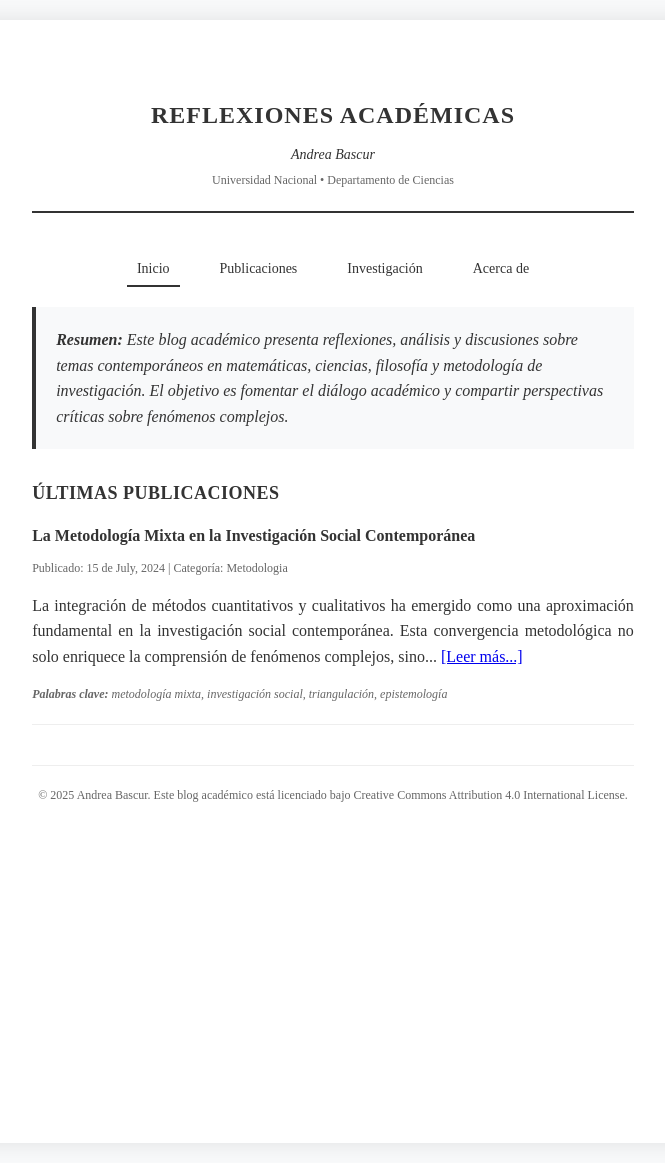
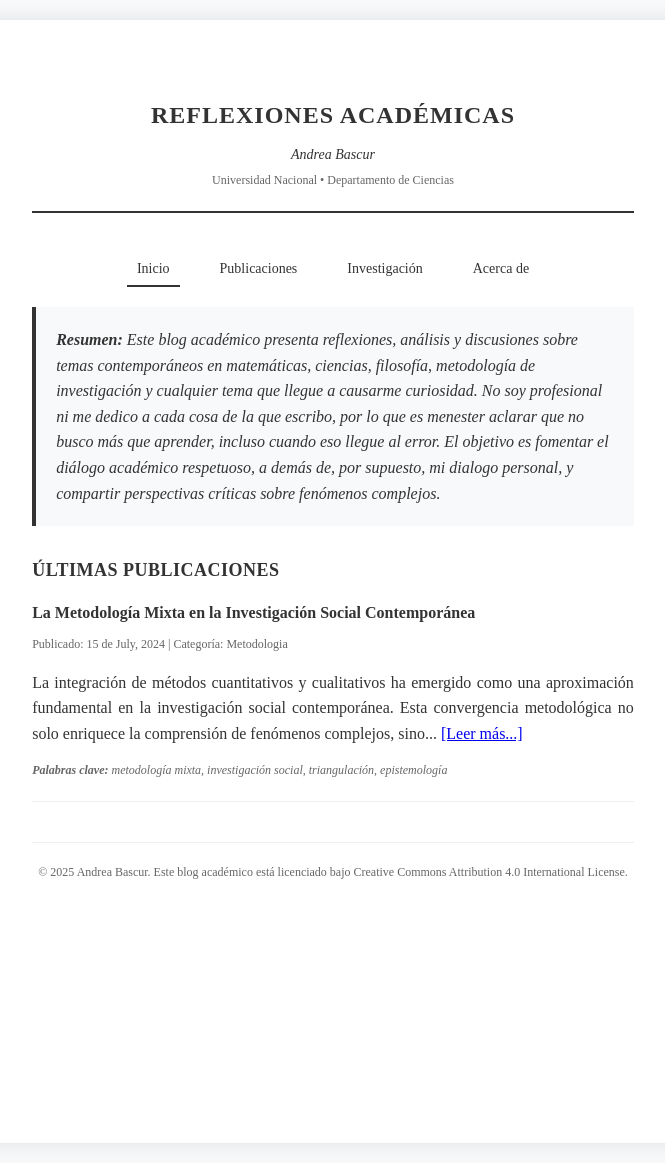
Before and after one commit to ambascur/ambascur.github.io, a Jekyll site: the page built from index.html, in a window 1280 px wide. Shown: the whole page, without its empty margins (307-972 px from the left). Built offline with Jekyll 4.4.1, drawn with Linux system fonts in a browser that asks for light colours; some of the changed lines change nothing that is shown.

Commit message:
cambios info index

```diff
--- a/index.html
+++ b/index.html
@@ -4,7 +4,7 @@
 
 <div id="home" class="section active">
     <div class="abstract">
-        <strong>Resumen:</strong> Este blog académico presenta reflexiones, análisis y discusiones sobre temas contemporáneos en matemáticas, ciencias, filosofía y metodología de investigación. El objetivo es fomentar el diálogo académico y compartir perspectivas críticas sobre fenómenos complejos.
+        <strong>Resumen:</strong> Este blog académico presenta reflexiones, análisis y discusiones sobre temas contemporáneos en matemáticas, ciencias, filosofía, metodología de investigación y cualquier tema que llegue a causarme curiosidad. No soy profesional ni me dedico a cada cosa de la que escribo, por lo que es menester aclarar que no busco más que aprender, incluso cuando eso llegue al error. El objetivo es fomentar el diálogo académico respetuoso, a demás de, por supuesto, mi dialogo personal, y compartir perspectivas críticas sobre fenómenos complejos.
     </div>
 
     <div class="section-title">Últimas Publicaciones</div>
@@ -86,8 +86,8 @@
     <div class="section-title">Líneas de Investigación</div>
 
     <div class="post-content">
-        <strong>1. Metodología de Investigación Interdisciplinaria</strong><br>
-        Desarrollo y evaluación de estrategias metodológicas innovadoras para el estudio de fenómenos complejos. Particular énfasis en métodos mixtos y aproximaciones participativas.
+        <strong>1. Metodología de Investigación Interdisciplinaria e integral</strong><br>
+        Desarrollo y evaluación de estrategias metodológicas innovadoras para el estudio de fenómenos complejos. Particular énfasis en métodos mixtos y pensando en un enfoque polimata.
     </div>
 
     <div class="post-content">
@@ -105,26 +105,26 @@
     <div class="section-title">Acerca del Autor</div>
 
     <div class="post-content">
-        Andrea Bascur es investigadora y académica con formación interdisciplinaria en ciencias, matemáticas y filosofía. Su trabajo se enfoca en la intersección entre metodologías cuantitativas y cualitativas, con especial interés en aplicaciones de sistemas complejos y epistemología de la ciencia.
+        Andrea Bascur es estudiante autodidacta e interdisciplinaria en ciencias, matemáticas, filosofía, artes, etc. Con conocimientos informaticos a nivel profesional.
     </div>
 
     <div class="post-content">
         Su investigación abarca desde modelos matemáticos aplicados hasta reflexiones filosóficas sobre la naturaleza del conocimiento científico, manteniendo siempre una perspectiva integradora que trasciende las fronteras disciplinarias tradicionales.
     </div>
 
-    <div class="section-title">Áreas de Especialización</div>
+    <div class="section-title">Áreas de interés</div>
     <div class="post-content">
         • Metodología de Investigación Interdisciplinaria<br>
-        • Matemáticas Aplicadas y Modelado<br>
-        • Filosofía de la Ciencia y Epistemología<br>
-        • Sistemas Complejos y Teoría de Grafos<br>
-        • Ética en Tecnología y Algoritmos
+        • Programación<br>
+        • Filosofía<br>
+        • Ética en Tecnología y Algoritmos<br>
+        • Literatura<br>
+        • Escritura<br>
     </div>
 
     <div class="section-title">Contacto</div>
     <div class="post-content">
-        Email: a.bascur@universidad.edu<br>
+        Email: ambascurpinto @gmail.com<br>
         ORCID: 0000-0000-0000-0000<br>
-        ResearchGate: Andrea Bascur
     </div>
 </div>
```
